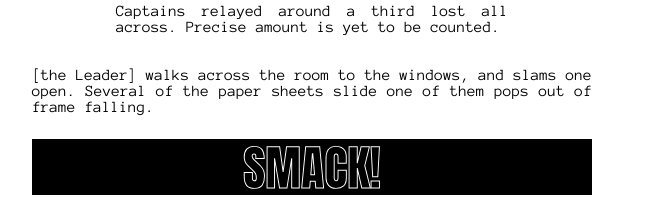
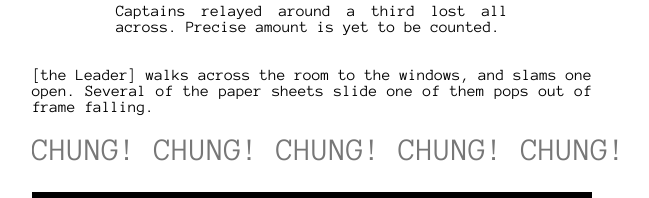
Before and after one commit to LookWisely/htmlScreenplay_0.1, a plain HTML site: page long-war/page-1/page-1.html in a window 1280 px wide. Shown: the part 1395-1593 px from the top of the page, without its empty margins (328-977 px from the left). Drawn offline with Linux system fonts and the light colour scheme; a web font is replaced by a local one.

Commit message:
attempt at prototyping 'monotone sound effect' element. so far overflow:hidden works incorrectly.

```diff
--- a/css/main.css
+++ b/css/main.css
@@ -121,7 +121,29 @@ img {
 }
 
 
+.monotone-sound-effect-wrapper {
+    height: 1.1em;
+    width: 25em;
+    overflow: hidden;
+}
 
+.monotone-sound-effect {
+
+    width: 100%;
+
+    position: relative;
+
+    height: 1.1em;
+    font-family: 'Anonymous Pro', monospace;
+    color: #777777;
+
+    padding-top: 0.07em;
+    line-height: 1.1em;
+
+    width: 25em;
+    overflow: hidden;
+
+}
 
 
 
--- a/long-war/page-1/page-1.html
+++ b/long-war/page-1/page-1.html
@@ -92,6 +92,13 @@
         </p>
 
 
+
+        <div class = "monotone-sound-effect" style = "
+        font-size: 2em;
+        margin: 0.5em 0 0 0;
+        ">
+                CHUNG! CHUNG! CHUNG! CHUNG! CHUNG!
+        </div>
 
         <p class = "sharp-sound-effect" style = "
         font-size: 3em;
```
